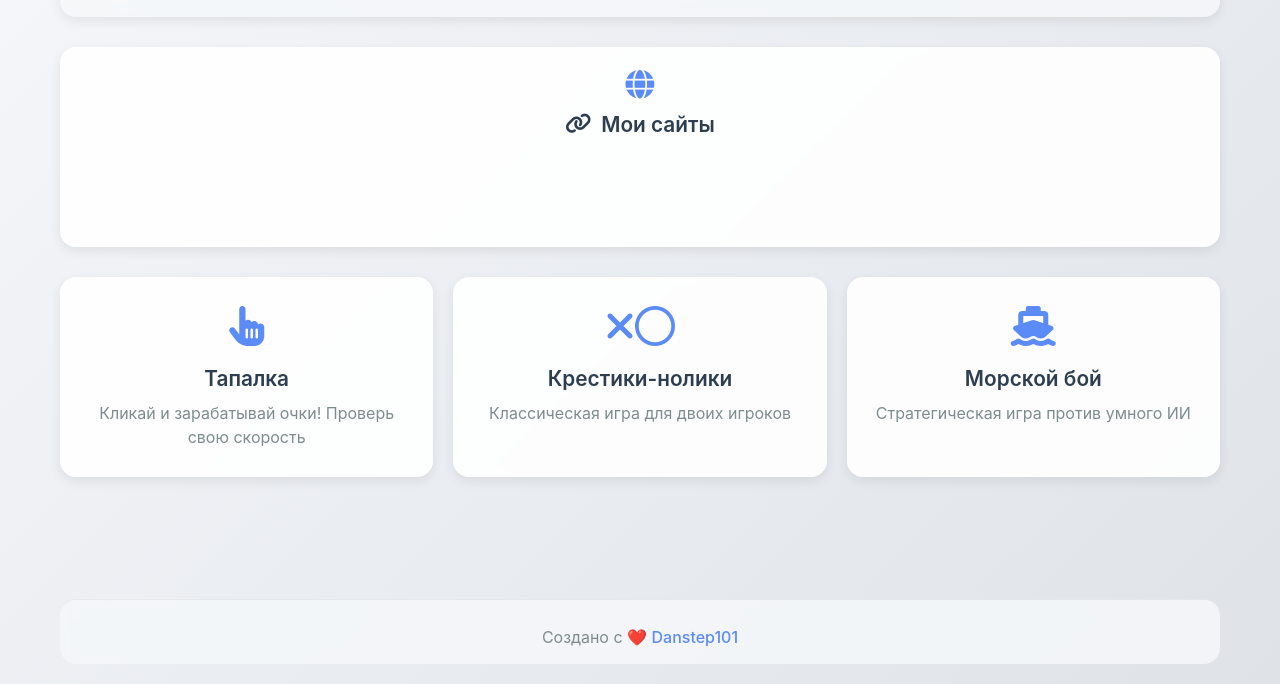
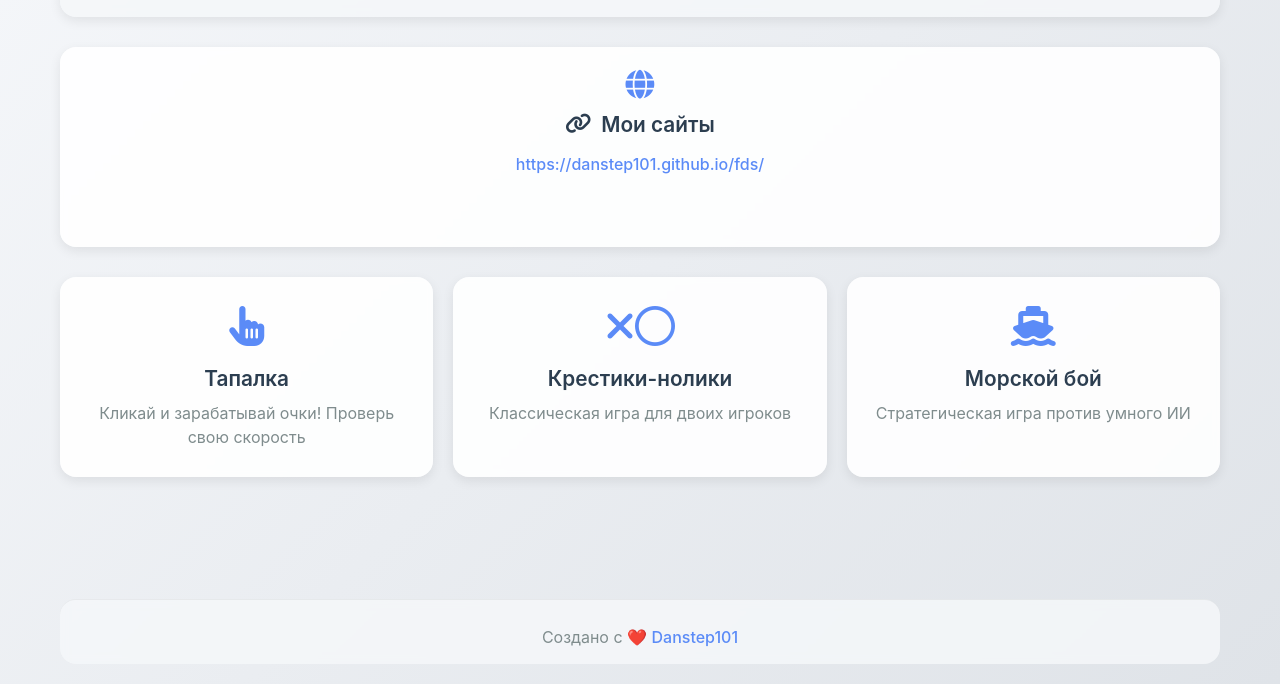
Before and after one commit to Danstep101/-2-, a plain HTML site: page index.html in a window 1280 px wide. Shown: the part 116-800 px from the top of the page. Drawn offline with nearby package versions, Linux system fonts and the light colour scheme; a script that the page names is missing.

Commit message:
Update index.html

```diff
--- a/index.html
+++ b/index.html
@@ -267,11 +267,11 @@
 
     <!-- Новый блок "Мои сайты" -->
 <div class="my-sites">
-        <div class="game">
+    <div class="game" onclick="window.open('https://danstep101.github.io/fds/', '_blank')">
         <div class="game-icon"><i class="fas fa-globe"></i></div>
         <h3><i class="fas fa-link"></i> Мои сайты</h3>
         <p>
-                <a href="https://danstep101.github.io/fds/" target="_blank"></a>
+            <a href="https://danstep101.github.io/fds/" target="_blank">https://danstep101.github.io/fds/</a>
         </p>
     </div>
 </div>
```
Lines whose indentation alone changed are shown as unchanged.
